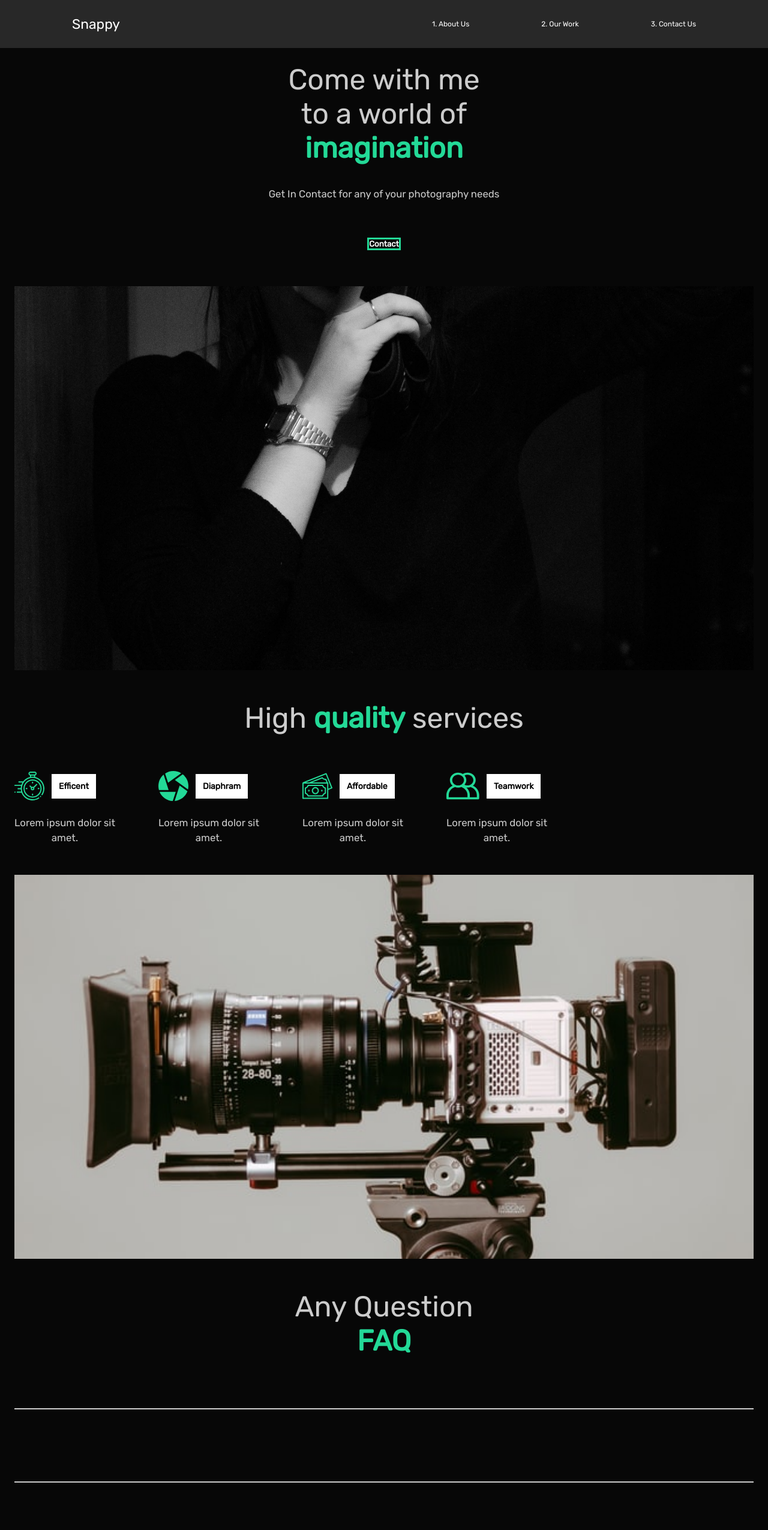
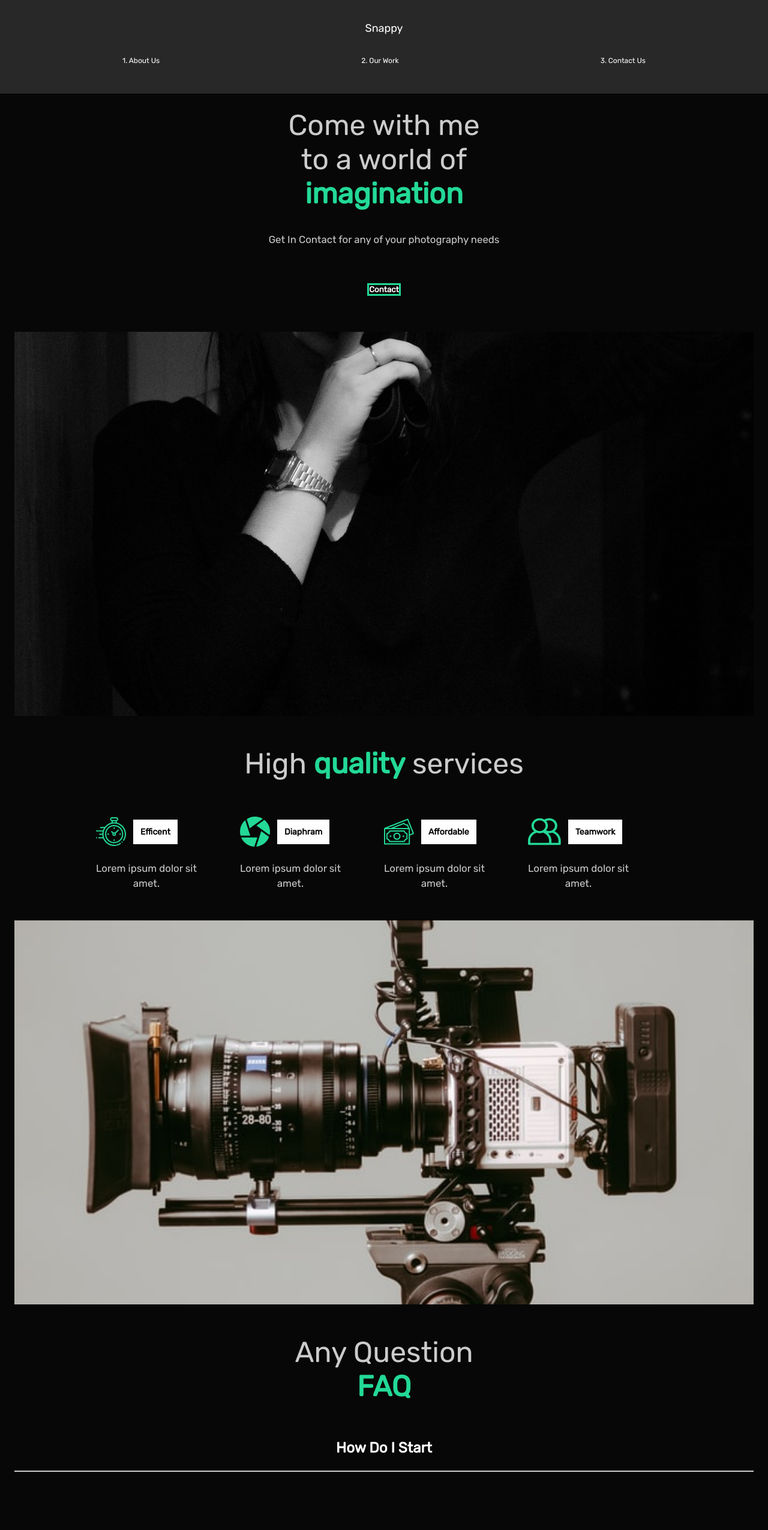
Before and after one commit to timmlaxton/chetbaker, a React (Create React App) app: page / in a window 1280 px wide. Shown: the top 2550 px of the page at 60% size. Built offline with nearby package versions, Linux system fonts and the light colour scheme.

Commit message:
added media queries:

```diff
--- a/src/components/FaqSection.js
+++ b/src/components/FaqSection.js
@@ -2,6 +2,7 @@ import React from "react";
 import styled from "styled-components";
 import { About } from "../styles";
 import Toggle from "./Toggle";
+import { AnimateSharedLayout } from "framer-motion";
 
 const FaqSection = () => {
   return (
@@ -9,51 +10,47 @@ const FaqSection = () => {
       <h2>
         Any Question <span>FAQ</span>
       </h2>
-      <Toggle>
-        <div className="question">
-          <h4>1</h4>
+      <AnimateSharedLayout>
+        <Toggle title="How Do I Start">
           <div className="answer">
             <p>Lorem ipsum dolor sit amet.</p>
+            <p>
+              Lorem ipsum dolor sit amet consectetur adipisicing elit. Totam,
+              vitae.
+            </p>
           </div>
-          <div className="faq-line"></div>
-        </div>
-      </Toggle>
-      <Toggle>
-        <div className="question">
-          <h4>2</h4>
+        </Toggle>
+        <Toggle title="Daily Schedule">
           <div className="answer">
             <p>Lorem ipsum dolor sit amet.</p>
+            <p>
+              Lorem ipsum dolor sit amet consectetur adipisicing elit.
+              Inventore, fugit!
+            </p>
           </div>
-          <div className="faq-line"></div>
-        </div>
-      </Toggle>
-      <Toggle>
-        <div className="question">
-          <h4>3</h4>
+        </Toggle>
+        <Toggle title="Where Do Film">
           <div className="answer">
             <p>Lorem ipsum dolor sit amet.</p>
+            <p>lorem10</p>
           </div>
-          <div className="faq-line"></div>
-        </div>
-      </Toggle>
-      <Toggle>
-        <div className="question">
-          <h4>4</h4>
+        </Toggle>
+        <Toggle title="Payment Method">
           <div className="answer">
             <p>Lorem ipsum dolor sit amet.</p>
+            <p>lorem10</p>
           </div>
-          <div className="faq-line"></div>
-        </div>
-      </Toggle>
-      <Toggle>
-        <div className="question">
-          <h4>5</h4>
+        </Toggle>
+        <Toggle title="Do You Only Do Filming">
           <div className="answer">
             <p>Lorem ipsum dolor sit amet.</p>
+            <p>
+              Lorem ipsum, dolor sit amet consectetur adipisicing elit. Dicta,
+              quod!
+            </p>
           </div>
-          <div className="faq-line"></div>
-        </div>
-      </Toggle>
+        </Toggle>
+      </AnimateSharedLayout>
     </Faq>
   );
 };
--- a/src/components/GlobalStyle.js
+++ b/src/components/GlobalStyle.js
@@ -17,8 +17,11 @@ body {
   font-family: "Rubik", sans-serif;
   overflow-x: hidden;
 }
-html {
-  font-size: 75%;
+html{
+    @media (max-width: 1700px){
+        font-size: 75%;
+    }
+
 }
 
 button {
--- a/src/components/Nav.js
+++ b/src/components/Nav.js
@@ -33,8 +33,11 @@ const StyledNav = styled.nav`
   align-items: center;
   padding: 1rem 10rem;
   background: #282828;
+  position: sticky;
+  top: 0;
+  z-index: 10;
   a {
-    color: #fff;
+    color: white;
     text-decoration: none;
   }
   ul {
@@ -42,14 +45,30 @@ const StyledNav = styled.nav`
     list-style: none;
   }
   #logo {
-    font-size: 1.9rem;
-    font-family: "Rubik", cursor;
+    font-size: 1.5rem;
+    font-family: "Rubik", cursive;
     font-weight: lighter;
   }
   li {
     padding-left: 10rem;
     position: relative;
   }
+  @media (max-width: 1300px) {
+    flex-direction: column;
+    padding: 2rem 1rem;
+    #logo {
+      display: inline-block;
+      margin: 1rem;
+    }
+    ul {
+      padding: 2rem;
+      justify-content: space-around;
+      width: 100%;
+      li {
+        padding: 0;
+      }
+    }
+  }
 `;
 
 export default Nav;
--- a/src/components/ServicesSection.js
+++ b/src/components/ServicesSection.js
@@ -67,6 +67,9 @@ const Services = styled(About)`
 const Cards = styled.div`
   display: flex;
   flex-wrap: wrap;
+  @media (max-width: 1300px) {
+    justify-content: center;
+  }
 `;
 const Card = styled.div`
   flex-basis: 20rem;
--- a/src/pages/MovieDetails.js
+++ b/src/pages/MovieDetails.js
@@ -74,6 +74,10 @@ const Awards = styled.div`
   margin: 5rem 10rem;
   align-items: center;
   justify-content: space-around;
+  @media (max-width: 1500px) {
+    display: block;
+    margin: 2rem 2rem;
+  }
 `;
 
 const AwardStyle = styled.div`
--- a/src/pages/OurWork.js
+++ b/src/pages/OurWork.js
@@ -39,6 +39,9 @@ const Work = styled(motion.div)`
   min-height: 100vh;
   overflow: hidden;
   padding: 5rem 10rem;
+  @media (max-width: 1300px) {
+    padding: 2rem 2rem;
+  }
   h2 {
     padding: 1rem 0rem;
   }
```
